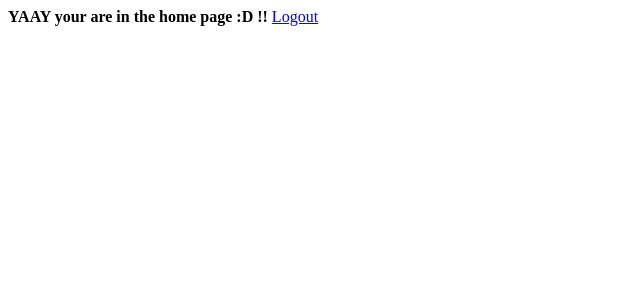
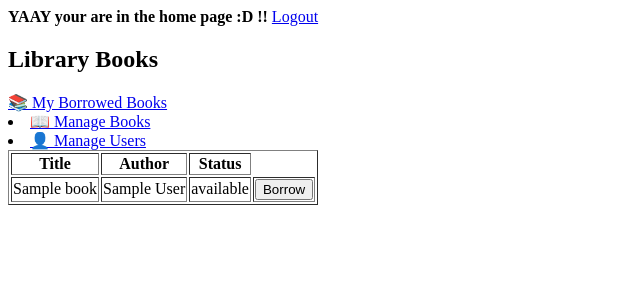
Before and after one commit to Benotshy/Schulbibliothek_Projekt, a PHP site: page / in a window 1280 px wide. Shown: the top 300 px of the page, without its empty margins (0-640 px from the left). Run offline with PHP 8.4, Linux system fonts and the light colour scheme; the visitor is signed in with stand-in values (Sample User, id 1); tables that the repository leaves empty or names only in its code hold one stand-in row (values such as "Sample post").

Commit message:
Restrict user access & implement admin authentication

```diff
--- a/controllers/AuthController.php
+++ b/controllers/AuthController.php
@@ -32,6 +32,7 @@ if ($_SERVER["REQUEST_METHOD"] === "POST") {
             $_SESSION['user_id'] = $user['id_user'];
             $_SESSION['user_name'] = $user['first_name'] . " " . $user['last_name'];
             $_SESSION['user_email'] = $user['email'];
+            $_SESSION['role'] = $user['role'];
 
             header("Location: ../views/index.php");
             exit();
--- a/views/index.php
+++ b/views/index.php
@@ -1,20 +1,57 @@
 <?php
 session_start();
 if (!isset($_SESSION['user_id'])) {
-    header("Location: login.php?error=Please login first");
-    exit();
+  header("Location: login.php?error=Please login first");
+  exit();
 }
+require_once '../includes/dbh.inc.php'; // Database connection
+
+// Fetch all books
+$stmt = $pdo->prepare("SELECT * FROM books");
+$stmt->execute();
+$books = $stmt->fetchAll(PDO::FETCH_ASSOC);
 ?>
 
 <!DOCTYPE html>
 <html lang="en">
+
 <head>
   <meta charset="UTF-8">
   <meta name="viewport" content="width=device-width, initial-scale=1.0">
   <title>Document</title>
 </head>
+
 <body>
   <b>YAAY your are in the home page :D !!</b>
   <a href="../controllers/logout.php">Logout</a>
+  <h2>Library Books</h2>
+  <a href="borrowed.php">📚 My Borrowed Books</a>
+  <?php if ($_SESSION['role'] === "admin"): ?>
+        <li><a href="manage_books.php">📖 Manage Books</a></li>
+        <li><a href="users.php">👤 Manage Users</a></li>
+    <?php endif; ?>
+  <table border="1">
+    <tr>
+      <th>Title</th>
+      <th>Author</th>
+      <th>Status</th>
+    </tr>
+    <?php foreach ($books as $book): ?>
+      <tr>
+        <td><?= htmlspecialchars($book['title']) ?></td>
+        <td><?= htmlspecialchars($book['author']) ?></td>
+        <td><?= htmlspecialchars($book['book_status']) ?></td>
+        <td>
+          <?php if ($book['book_status'] == 'available'): ?>
+            <form action="../controllers/BorrowController.php" method="POST">
+              <input type="hidden" name="book_id" value="<?= $book['id_book'] ?>">
+              <button type="submit">Borrow</button>
+            </form>
+          <?php endif; ?>
+        </td>
+      </tr>
+    <?php endforeach; ?>
+  </table>
 </body>
+
 </html>
```
Also changed, not shown: controllers/BorrowController.php (added, +38 -0 lines), views/borrowed.php (added, +48 -0 lines).
